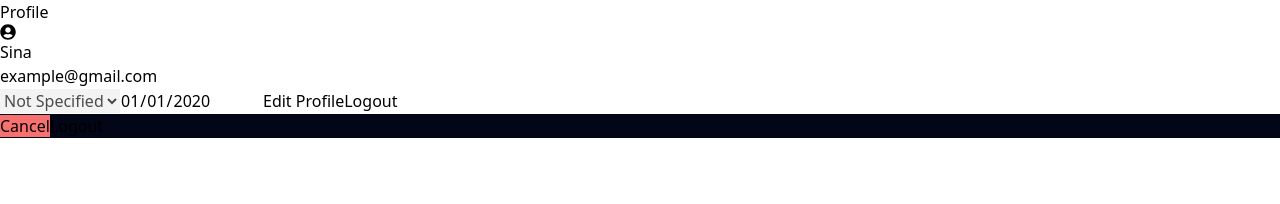
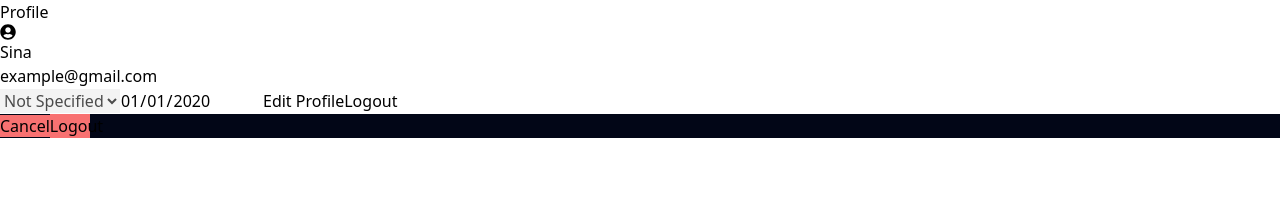
Before and after one commit to Sina-Hgs/user-profile-react, a React (Vite) app: page / in a window 1280 px wide. Both pictures are taken after a click on the button "Logout". Shown: the top 204 px of the page. Built offline with nearby package versions, Linux system fonts and the light colour scheme; the HTML template or start-up script is replaced by a standard one.

Commit message:
Added the logout button and its logic to remove the localstorage on click. Also added a message to tell the user that the localstorage has been cleared with a button that refreshes the app for another try.

```diff
--- a/src/components/BottomSheet.jsx
+++ b/src/components/BottomSheet.jsx
@@ -1,12 +1,30 @@
+import { useState } from "react";
 import { Link } from "react-router-dom";
 
 const BottomSheet = () => {
+  const [display, setDisplay] = useState("hidden");
+
   return (
     <div className={` absolute bg-slate-950 w-screen`}>
       <Link className="w-10 yellow-600 bg-red-400" reloadDocument to={"/"}>
         Cancel
       </Link>
-      <button>Logout</button>
+      <button
+        className="w-10 yellow-600 bg-red-400"
+        onClick={() => {
+          localStorage.clear();
+          setDisplay("visible");
+        }}
+      >
+        Logout
+      </button>
+
+      <div className={`${display} bg-blue-600`}>
+        You've been logged out and your data is removed from the local storage
+        <Link reloadDocument to={"/"} role="button" className="m-12">
+          Try the app again
+        </Link>
+      </div>
     </div>
   );
 };
```
